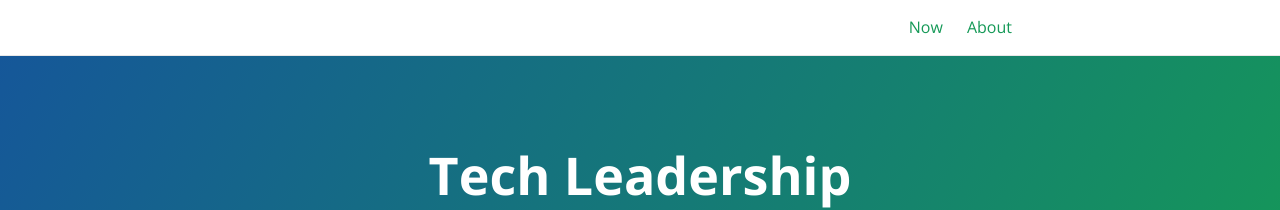
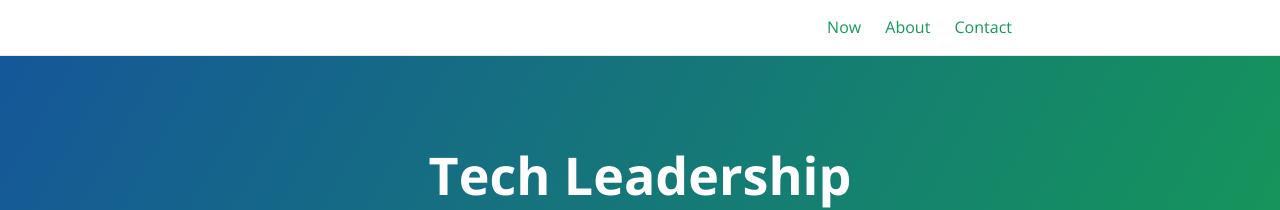
Before and after one commit to JimStockwell/tl, a Jekyll site: the page built from index.md, in a window 1280 px wide. Shown: the top 210 px of the page. Built offline with Jekyll 4.4.1, drawn with Linux system fonts in a browser that asks for light colours.

Commit message:
Revert "_config.yml - remove "contact"; add twitter"
This reverts commit 35d7c5f19bf1e1d2e8368089cdcc164b9c9efcec.

```diff
--- a/_config.yml
+++ b/_config.yml
@@ -18,8 +18,8 @@ theme: # leave it empty
 # social
 author: JimStockwell
 # image: /thumbnail-jumbo.png
-twitter:
-  username: ArizonaJim4
+#twitter:
+#  username:
 
 plugins:
   - jekyll-target-blank
@@ -27,4 +27,4 @@ plugins:
 target-blank:
     rel: nofollow
 
-header_page_refs: ['now', 'about']
+header_page_refs: ['now', 'about', 'contact']
```
